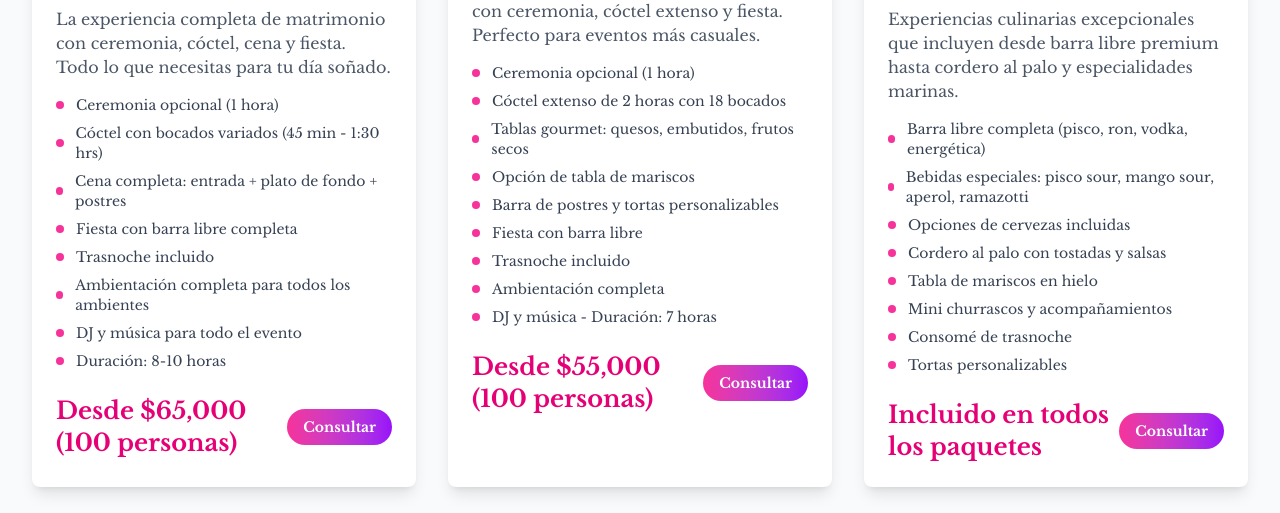
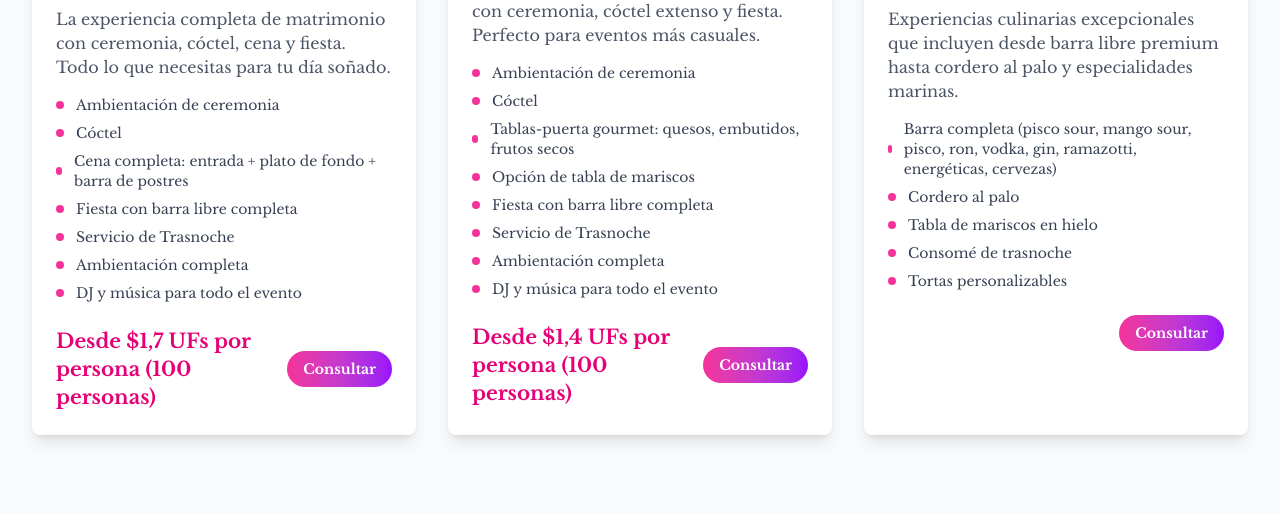
Before and after one commit to FranciscaLjubetic/me-caso-contigo, a Next.js app: page /servicios in a window 1280 px wide. Shown: the part 921-1434 px from the top of the page. Built offline with nearby package versions, Linux system fonts and the light colour scheme.

Commit message:
se arregla servicio

```diff
--- a/src/app/servicios/page.tsx
+++ b/src/app/servicios/page.tsx
@@ -58,7 +58,7 @@ export default function ServiciosPage() {
                     ))}
                   </ul>
                   <div className="flex justify-between items-center">
-                    <span className="text-2xl font-bold text-pink-600">{service.price}</span>
+                    <span className="text-xl font-bold text-pink-600">{service.price}</span>
                     <Button
                       href="/agendar"
                       variant="primary"
@@ -74,68 +74,6 @@ export default function ServiciosPage() {
         </div>
       </section>
 
-      {/* Paquetes */}
-      <section className="py-20 bg-white">
-        <div className="max-w-7xl mx-auto px-4 sm:px-6 lg:px-8">
-          <div className="text-center mb-16">
-            <h2 className="text-4xl font-bold text-gray-800 mb-4">
-              Paquetes Integrales
-            </h2>
-            <p className="text-xl text-gray-600">
-              Opciones completas diseñadas para diferentes necesidades y presupuestos
-            </p>
-          </div>
-
-          <div className="grid md:grid-cols-3 gap-8">
-            {packages.map((pkg, index) => (
-              <div
-                key={index}
-                className={`rounded-lg p-8 transition-transform hover:scale-105 ${
-                  pkg.popular
-                    ? 'bg-gradient-to-br from-pink-500 to-purple-600 text-white ring-4 ring-pink-200'
-                    : 'bg-gray-50 border-2 border-gray-200'
-                }`}
-              >
-                {pkg.popular && (
-                  <div className="flex items-center justify-center mb-4">
-                    <Star className="h-5 w-5 mr-1" />
-                    <span className="text-sm font-semibold">MÁS POPULAR</span>
-                  </div>
-                )}
-                <h3 className={`text-2xl font-bold mb-2 ${pkg.popular ? 'text-white' : 'text-gray-800'}`}>
-                  {pkg.name}
-                </h3>
-                <p className={`mb-6 ${pkg.popular ? 'text-pink-100' : 'text-gray-600'}`}>
-                  {pkg.description}
-                </p>
-                <div className="text-4xl font-bold mb-6">
-                  {pkg.price}
-                </div>
-                <ul className="space-y-2 mb-8">
-                  {pkg.features.map((feature, idx) => (
-                    <li key={idx} className="flex items-center">
-                      <span className={`w-2 h-2 rounded-full mr-3 ${
-                        pkg.popular ? 'bg-white' : 'bg-pink-500'
-                      }`}></span>
-                      <span className={`text-sm ${pkg.popular ? 'text-pink-100' : 'text-gray-700'}`}>
-                        {feature}
-                      </span>
-                    </li>
-                  ))}
-                </ul>
-                <Button
-                  href="/agendar"
-                  variant={pkg.popular ? "secondary" : "primary"}
-                  size="md"
-                  className="w-full"
-                >
-                  Seleccionar Paquete
-                </Button>
-              </div>
-            ))}
-          </div>
-        </div>
-      </section>
 
       {/* Por qué elegirnos */}
       <section className="py-20 bg-gray-50">
--- a/src/lib/services-data.ts
+++ b/src/lib/services-data.ts
@@ -7,16 +7,15 @@ export const services: Service[] = [
     title: 'Matrimonio Tradicional',
     description: 'La experiencia completa de matrimonio con ceremonia, cóctel, cena y fiesta. Todo lo que necesitas para tu día soñado.',
     features: [
-      'Ceremonia opcional (1 hora)',
-      'Cóctel con bocados variados (45 min - 1:30 hrs)',
-      'Cena completa: entrada + plato de fondo + postres',
+      'Ambientación de ceremonia',
+      'Cóctel',
+      'Cena completa: entrada + plato de fondo + barra de postres',
       'Fiesta con barra libre completa',
-      'Trasnoche incluido',
-      'Ambientación completa para todos los ambientes',
+      'Servicio de Trasnoche',
+      'Ambientación completa',
       'DJ y música para todo el evento',
-      'Duración: 8-10 horas'
     ],
-    price: 'Desde $65,000 (100 personas)',
+    price: 'Desde $1,7 UFs por persona (100 personas)',
     image: 'https://images.unsplash.com/photo-1519741497674-611481863552?w=600&q=80'
   },
   {
@@ -24,17 +23,16 @@ export const services: Service[] = [
     title: 'Matrimonio Cóctel',
     description: 'Una celebración más relajada e íntima con ceremonia, cóctel extenso y fiesta. Perfecto para eventos más casuales.',
     features: [
-      'Ceremonia opcional (1 hora)',
-      'Cóctel extenso de 2 horas con 18 bocados',
-      'Tablas gourmet: quesos, embutidos, frutos secos',
+      'Ambientación de ceremonia',
+      'Cóctel',
+      'Tablas-puerta gourmet: quesos, embutidos, frutos secos',
       'Opción de tabla de mariscos',
-      'Barra de postres y tortas personalizables',
-      'Fiesta con barra libre',
-      'Trasnoche incluido',
+      'Fiesta con barra libre completa',
+      'Servicio de Trasnoche',
       'Ambientación completa',
-      'DJ y música - Duración: 7 horas'
+      'DJ y música para todo el evento',
     ],
-    price: 'Desde $55,000 (100 personas)',
+    price: 'Desde $1,4 UFs por persona (100 personas)',
     image: 'https://images.unsplash.com/photo-1464207687429-7505649dae38?w=600&q=80'
   },
   {
@@ -42,16 +40,14 @@ export const services: Service[] = [
     title: 'Servicios Gastronómicos',
     description: 'Experiencias culinarias excepcionales que incluyen desde barra libre premium hasta cordero al palo y especialidades marinas.',
     features: [
-      'Barra libre completa (pisco, ron, vodka, energética)',
-      'Bebidas especiales: pisco sour, mango sour, aperol, ramazotti',
-      'Opciones de cervezas incluidas',
-      'Cordero al palo con tostadas y salsas',
+      'Barra completa (pisco sour, mango sour, pisco, ron, vodka, gin, ramazotti, energéticas, cervezas)',
+      'Cordero al palo',
       'Tabla de mariscos en hielo',
-      'Mini churrascos y acompañamientos',
+
       'Consomé de trasnoche',
       'Tortas personalizables'
     ],
-    price: 'Incluido en todos los paquetes',
+    price: '',
     image: 'https://images.unsplash.com/photo-1414235077428-338989a2e8c0?w=600&q=80'
   }
 ]
```
